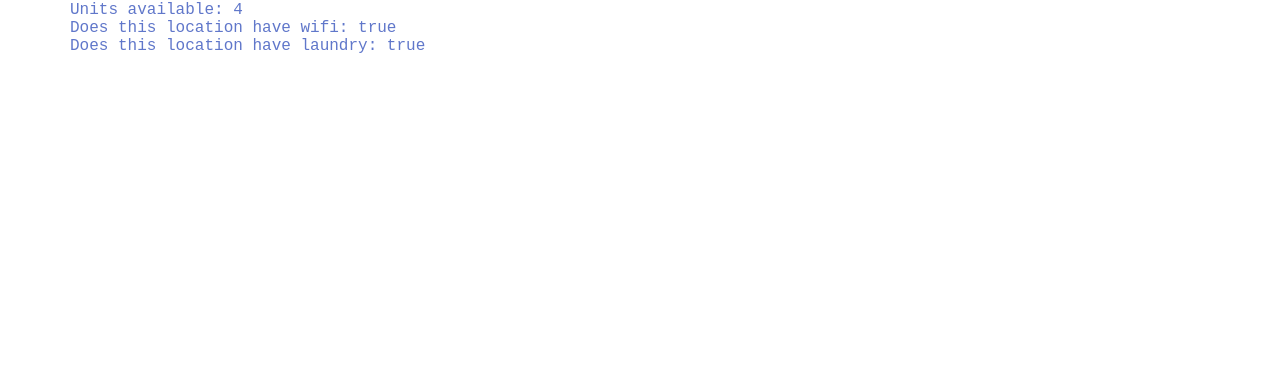
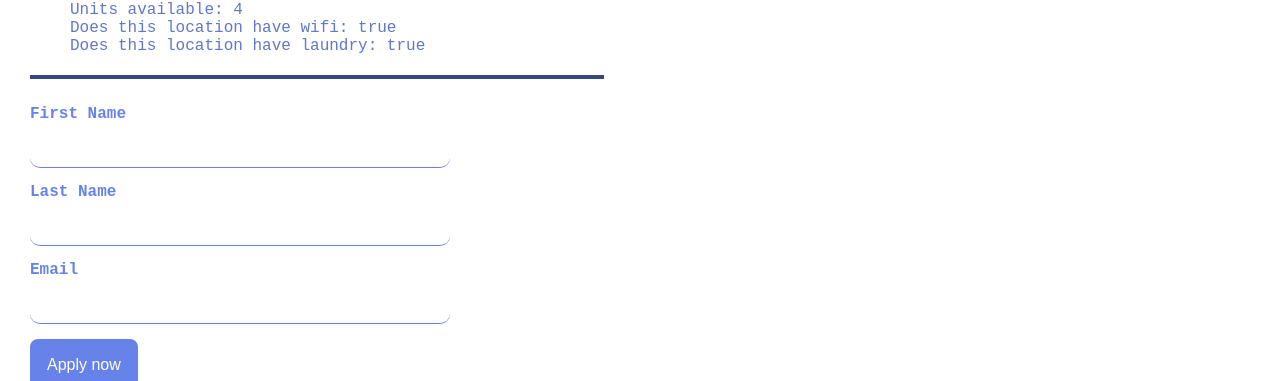
Before and after one commit to kevinvalen12/primera-app-angular, an Angular app: page /details/0 in a window 1280 px wide. Shown: the part 605-986 px from the top of the page. Before the commit the page ends 800 px from the top, so only its background shows below. Built offline with nearby package versions, Linux system fonts and the light colour scheme.

Commit message:
feat(lesson-11): Customize-the-details-page

```diff
--- a/src/app/details/details.css
+++ b/src/app/details/details.css
@@ -53,12 +53,14 @@
 }
 label, input {
   display: block;
+  font-family: 'Courier New', Courier, monospace;
+  color: #6783ea;
 }
 label {
-  color: var(--secondary-color);
+  color: #6783ea;
   font-weight: bold;
-  text-transform: uppercase;
   font-size: 12pt;
+  font-family: 'Courier New', Courier, monospace;
 }
 input {
   font-size: 16pt;
@@ -69,6 +71,20 @@
   border-right: none;
   border-left: none;
   border-bottom: solid .3px;
+  border-radius: 10px;
+}
+button.primary {
+    padding: 15px;
+    border: 2px solid  #6783ea;
+    background: #6783ea;
+    color: white;
+    border-radius: 8px;
+    cursor: pointer;
+    font-size: 16px;
+}
+
+button.primary:hover{
+    background-color: #899ff0;
 }
 @media (max-width: 1024px) {
   .listing-photo {
--- a/src/app/details/details.html
+++ b/src/app/details/details.html
@@ -19,4 +19,19 @@
             <li>Does this location have laundry: {{ housingLocation?.laundry }}</li>
         </ul>
     </section>
+    <hr>
+    <br>
+    <section class="listing-apply">
+        <form [formGroup]="applyForm" (submit)="submitApplication()">
+            <label for="first-name">First Name</label>
+            <input id="first-name" type="text" formControlName="firstName"/>
+
+            <label for="last-name">Last Name</label>
+            <input id="last-name"  type="text" formControlName="lastName" />
+
+            <label for="email">Email</label>
+            <input id="email" type="text" formControlName="email" />
+            <button type="submit"  class="primary">Apply now</button>
+        </form>
+    </section>
 </article>
--- a/src/app/details/details.ts
+++ b/src/app/details/details.ts
@@ -1,12 +1,14 @@
 import { Component, inject } from '@angular/core';
+import { FormControl, FormGroup, ReactiveFormsModule } from '@angular/forms';
 import { ActivatedRoute } from '@angular/router';
 import { HousingService } from '../services/housing.service';
 import { HousingLocationInfo } from '../interfaces/housinglocation';
+import { first } from 'rxjs';
 
 
 @Component({
   selector: 'app-details',
-  imports: [],
+  imports: [ReactiveFormsModule],
   templateUrl: './details.html',
   styleUrl: './details.css',
 })
@@ -17,9 +19,25 @@
   housingService = inject(HousingService)
   housingLocation: HousingLocationInfo | undefined;
 
+  applyForm = new FormGroup({
+      firstName: new FormControl(''),
+      lastName: new FormControl(''),
+      email: new FormControl(''),
+    });
+
   constructor() {
     const housingLocationId = Number(this.route.snapshot.params['id']);
     this.housingLocation = this.housingService.getHousingLocationById(housingLocationId)
+
+  }
+
+  submitApplication() {
+    this.housingService.submitApplication(
+      this.applyForm.value.firstName ?? '',
+      this.applyForm.value.lastName ?? '',
+      this.applyForm.value.email ?? '',
+    );
   }
 }
 // lession 11 agregar ruta para mostrar pagina de detalles
+// leccion 12 agregar formularios en angular y funciones de formulario
--- a/src/app/services/housing.service.ts
+++ b/src/app/services/housing.service.ts
@@ -117,4 +117,10 @@
     return this.housingLocationList.find((housingLocation) => housingLocation.id === id);
   }
 
+  submitApplication(firmsName: string, lastName: string, email: string){
+    console.log(
+      `Homes application received: firstName: ${firmsName}, lastName: ${lastName}, email: ${email}`
+    );
+  }
+
 }
```
Also changed, not shown: 1 other file (tests, documents, lock files or other folders).
